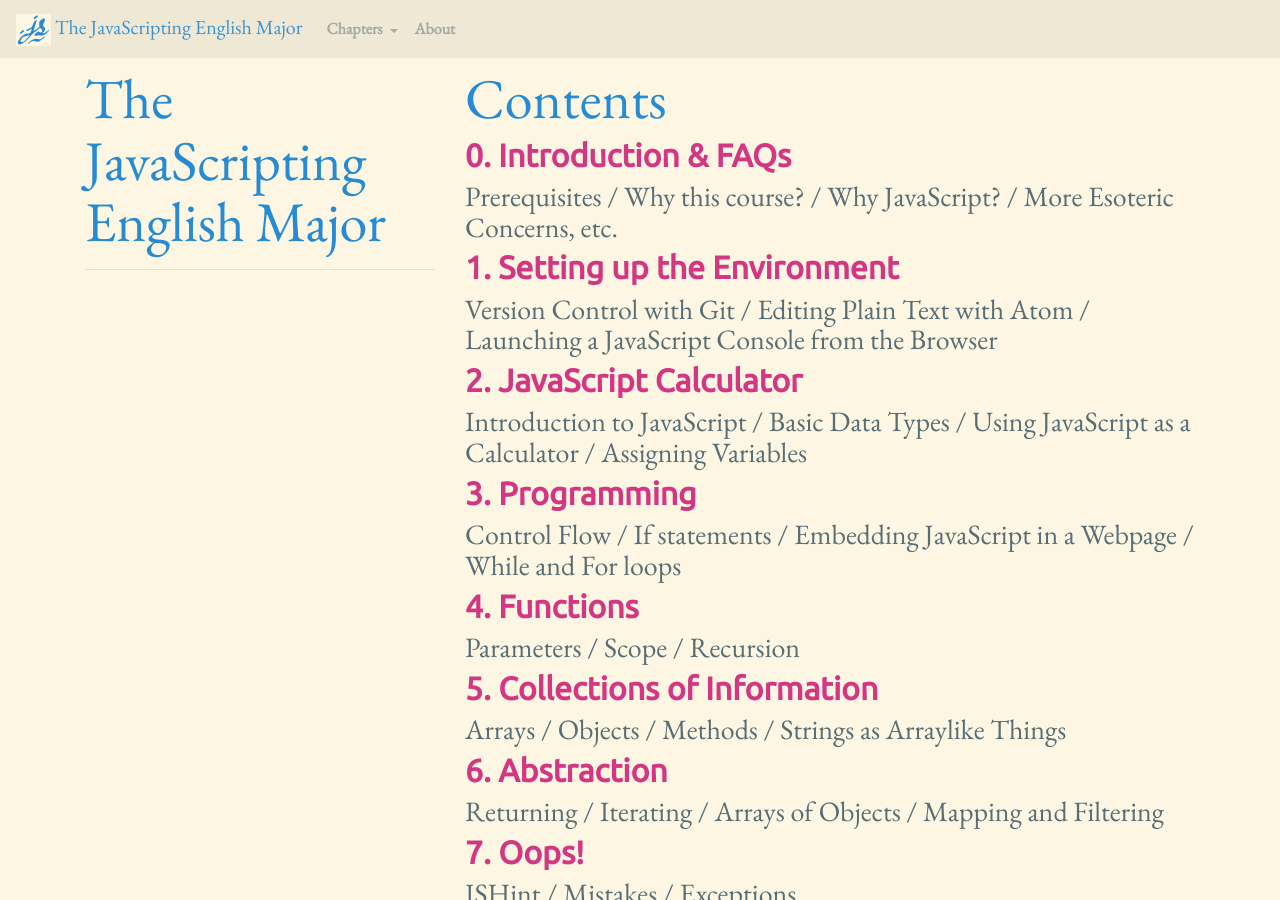
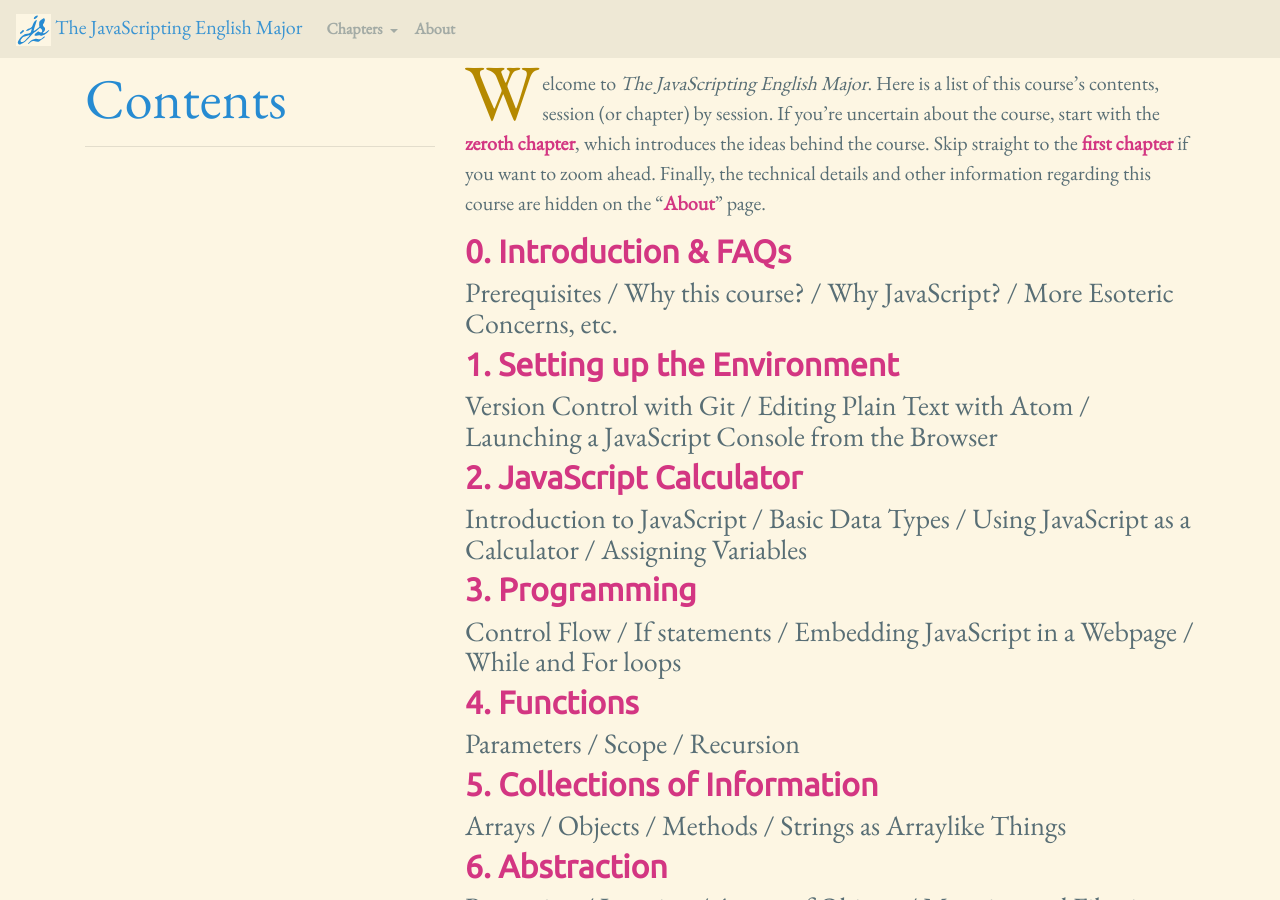
Before and after one commit to muziejus/javascripting-english-major, a Jekyll site: the page built from contents.md, in a window 1280 px wide and 900 px high. Built offline with Jekyll 4.4.1, drawn with Linux system fonts in a browser that asks for light colours; nearby versions of some CDN libraries.

Commit message:
Clean up some title confusion.

```diff
--- a/contents.md
+++ b/contents.md
@@ -1,10 +1,15 @@
 ---
 layout: default
-title: The JavaScripting English Major
+title: Contents
 permalink: /contents
 ---
 
-# Contents
+Welcome to *The JavaScripting English Major*. Here is a list of this course’s
+contents, session (or chapter) by session. If you’re uncertain about the
+course, start with the [zeroth chapter](/0-introduction), which introduces the
+ideas behind the course. Skip straight to the [first chapter](/1-environment)
+if you want to zoom ahead. Finally, the technical details and other
+information regarding this course are hidden on the “[About](/about)” page.
 
 <div class="contents">
 
```
Also changed, not shown: 0-introduction.md (+2 -2 lines).
